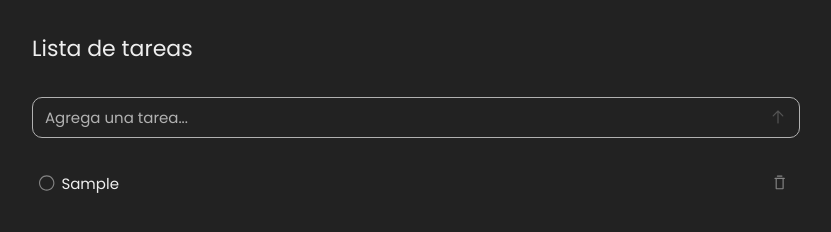
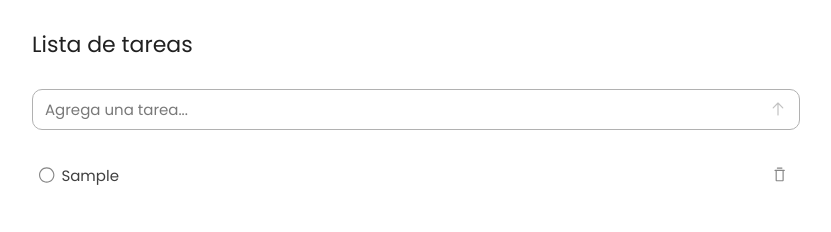
Before and after one commit to chriiisss1/todo-list-app, a plain HTML site: page index.html in a window 1280 px wide. Both pictures are taken after typing "Sample" into the empty fields and a click on the button 1002 px from the left and 117 px from the top of the page. Shown: the whole page, without its empty margins (224-1055 px from the left). Drawn offline with nearby package versions, Linux system fonts and the light colour scheme.

Commit message:
second commit

```diff
--- a/styles.css
+++ b/styles.css
@@ -6,7 +6,7 @@
 }
 
 body {
-  background-color: #222222;
+  background-color: #fff;
 }
 
 button {
@@ -28,7 +28,7 @@ button {
 /* Heading */
 
 .heading {
-  padding: 32.2px 0;
+  padding: 28.2px 0;
   width: 100%;
   display: flex;
   flex-direction: row;
@@ -39,14 +39,7 @@ button {
 .heading-text {
   font-size: 22px;
   font-weight: 400;
-  color: #EFEFEF;
-}
-
-.color-theme {
-  cursor: pointer;
-  font-size: 15px;
-  color: #EFEFEF;
-  font-weight: 600;
+  color: #202020;
 }
 
 /* Form add tasks */
@@ -72,7 +65,7 @@ button {
   width: 100%;
   max-width: 100%;
   margin-right: 13px;
-  color: #EFEFEF;
+  color: #404040;
 }
 
 .input-add-tasks:focus {
@@ -80,7 +73,7 @@ button {
 }
 
 .input-add-tasks::placeholder {
-  color: #EFEFEF;
+  color: #404040;
   opacity: 0.7;
 }
 
@@ -143,7 +136,7 @@ button {
   font-size: 15px;
   background-color: transparent;
   width: 100%;
-  color: #EFEFEF;
+  color: #404040;
 }
 
 .task-input:focus {
```
